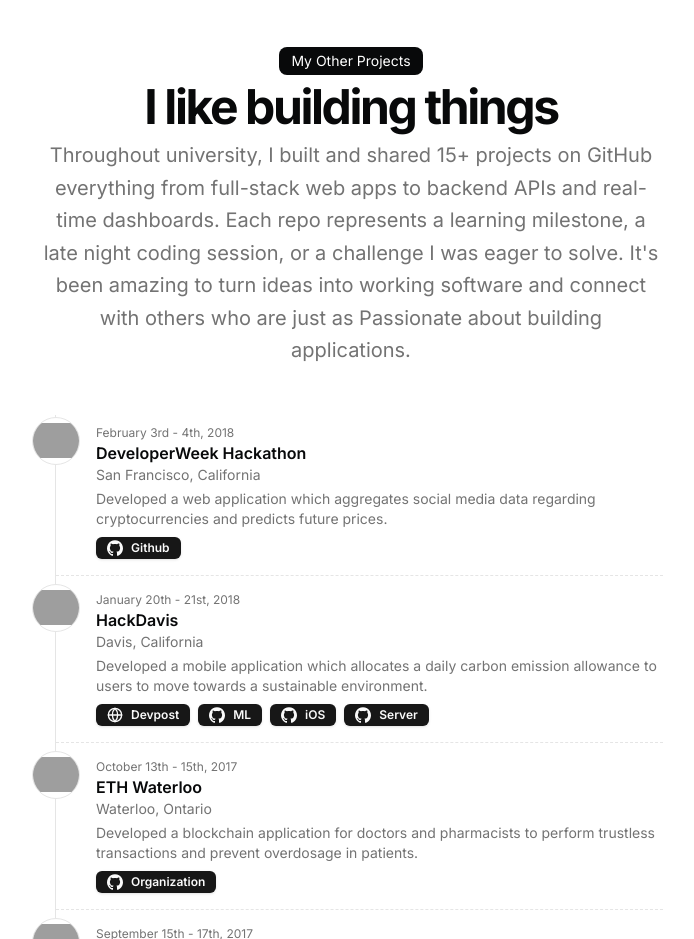
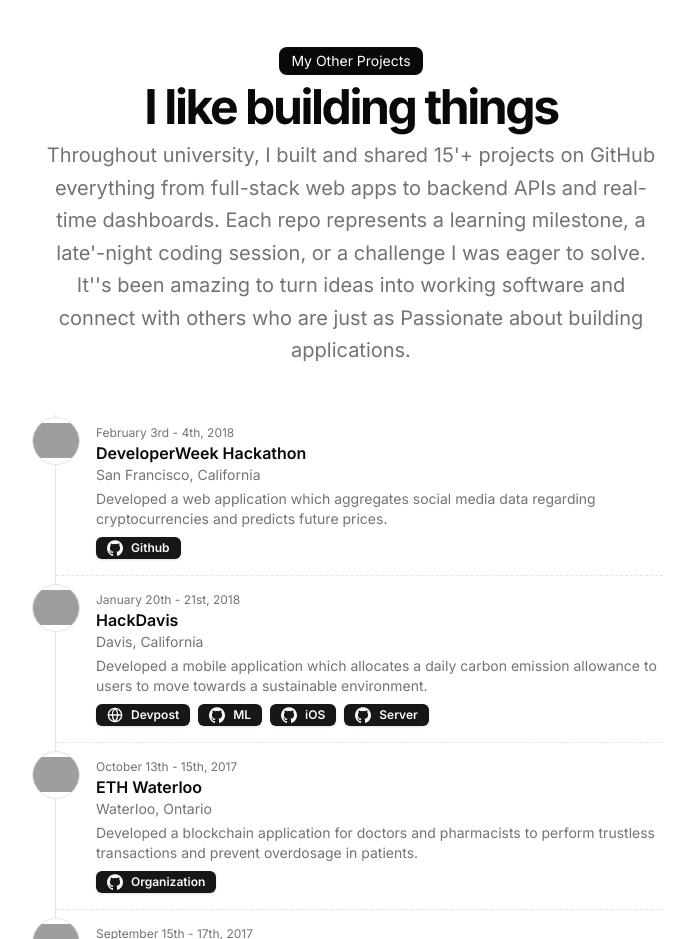
Before and after one commit to nileshakmeemana/My-Portfolio-Website, a Next.js app: page / in a window 1280 px wide. Shown: the part 2140-3079 px from the top of the page, without its empty margins (289-983 px from the left). Built offline with nearby package versions, Linux system fonts and the light colour scheme; grey boxes are pictures that could not be loaded.

Commit message:
Update page.tsx

```diff
--- a/src/app/page.tsx
+++ b/src/app/page.tsx
@@ -164,13 +164,13 @@
                   I like building things
                 </h2>
                 <p className="text-muted-foreground md:text-xl/relaxed lg:text-base/relaxed xl:text-xl/relaxed">
-                  Throughout university, I built and shared 15+ projects on
+                  Throughout university, I built and shared 15&#39;+ projects on
                   GitHub everything from full-stack web apps to backend APIs and
                   real-time dashboards. Each repo represents a learning
-                  milestone, a late night coding session, or a challenge I was
-                  eager to solve. It's been amazing to turn ideas into working
-                  software and connect with others who are just as Passionate
-                  about building applications.
+                  milestone, a late&#39;-night coding session, or a challenge I
+                  was eager to solve. It&#39;'s been amazing to turn ideas into
+                  working software and connect with others who are just as
+                  Passionate about building applications.
                 </p>
               </div>
             </div>
```
